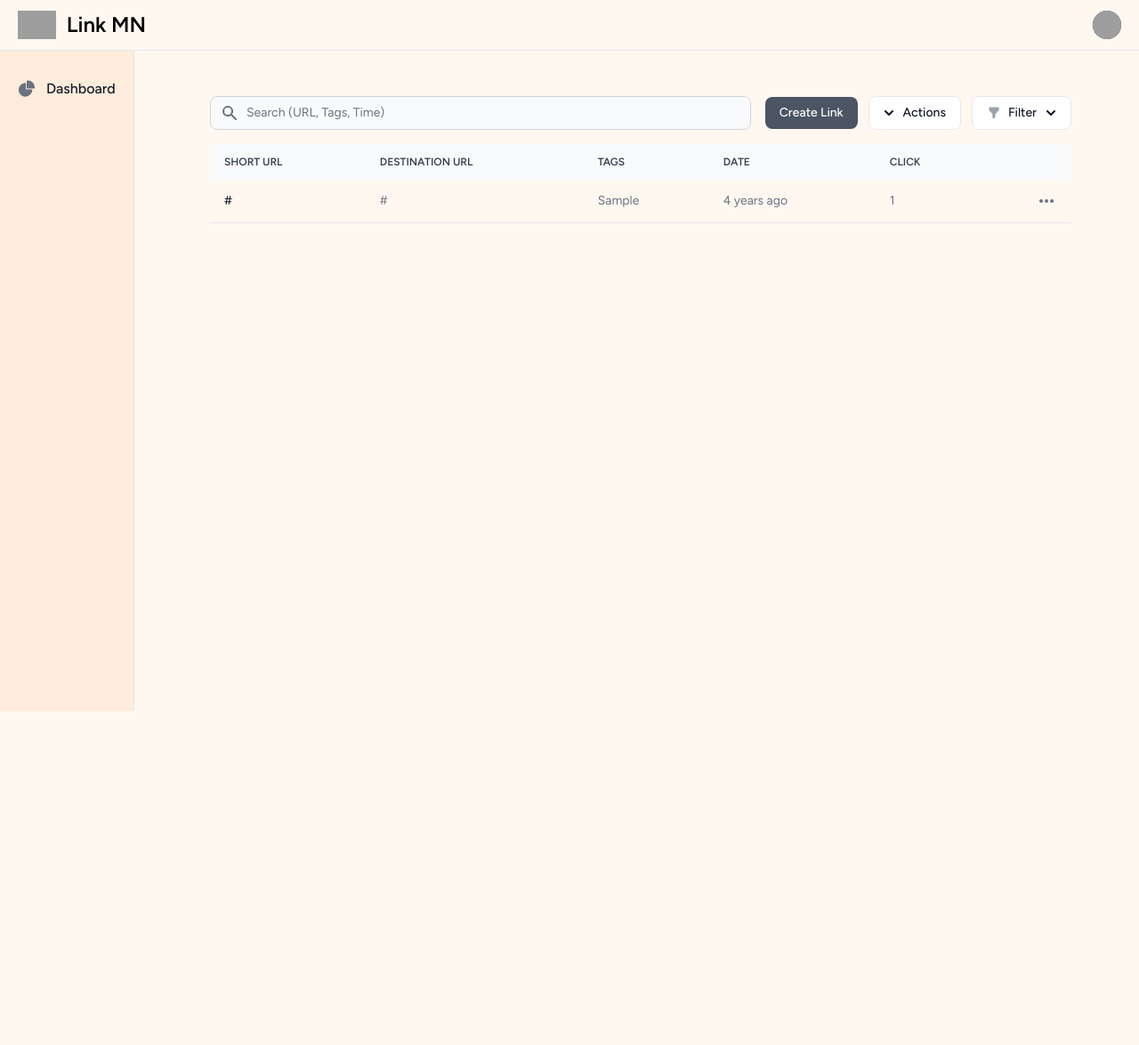
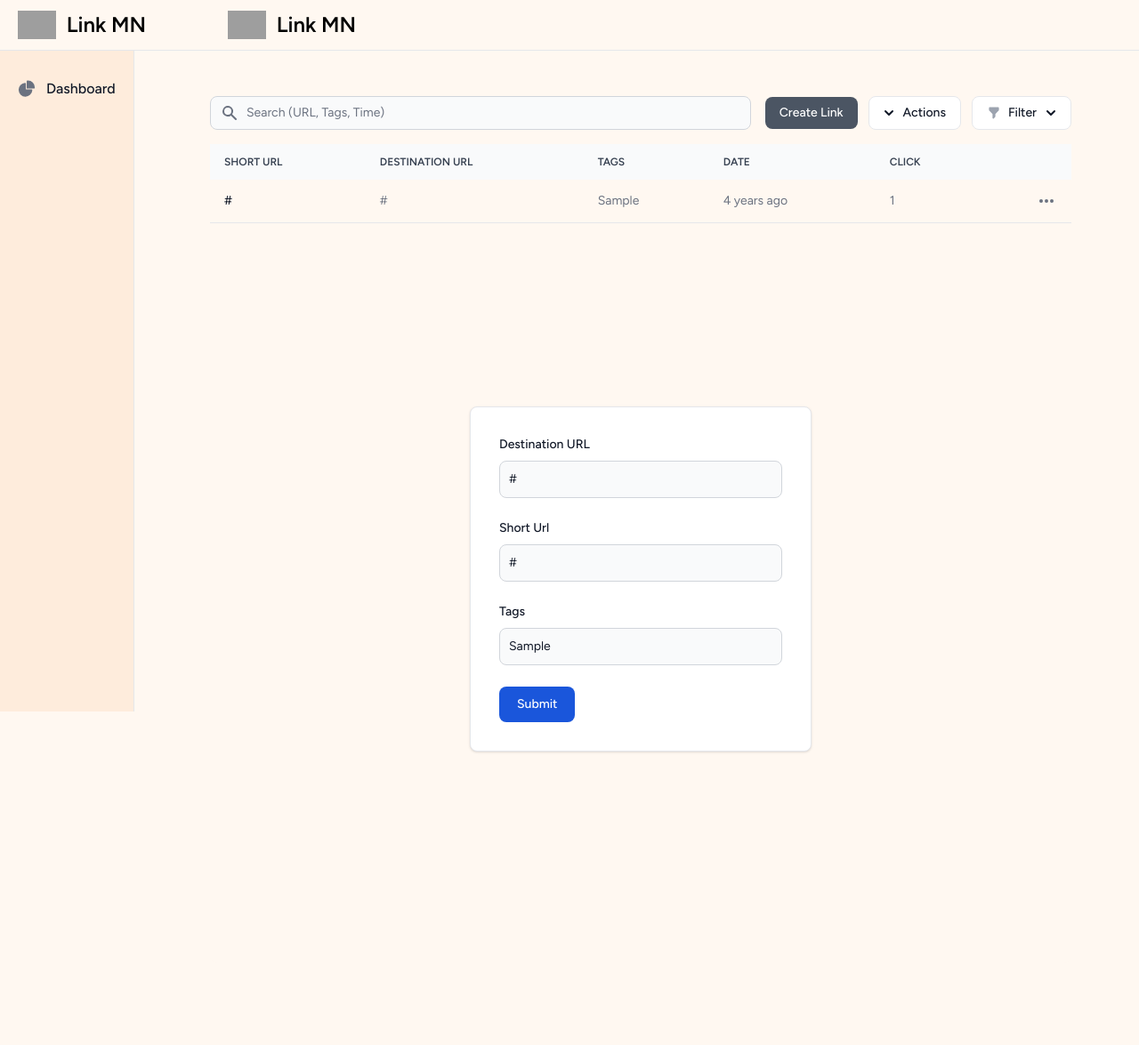
Before and after one commit to muftimehedihasan/LinkManagementTool-Pro, a Laravel app: page /dashboard in a window 1280 px wide. Shown: the whole page at 89% size. Before the commit the page ends 800 px from the top, so only its background shows below. Run offline with Laravel 12, Linux system fonts and the light colour scheme; a user stored in the database is signed in; data comes from the database, SQL or seed files in the repository; tables that the repository leaves empty hold one stand-in row (values such as "Sample post"); style sheets or scripts are compiled from the project's sources; some libraries are stand-ins or nearby versions; grey boxes are pictures that could not be loaded.

Commit message:
edit form update

```diff
--- a/resources/views/links/edit.blade.php
+++ b/resources/views/links/edit.blade.php
@@ -1,3 +1,58 @@
+<x-app-layout>
+
+
+
+    <div class="flex items-center justify-center min-h-screen orange-100">
+        <div class="w-full max-w-sm bg-white border border-gray-200 rounded-lg shadow dark:bg-gray-800 dark:border-gray-700">
+            <!-- Modal body -->
+            <div class="p-4 md:p-8 space-y-4">
+                <form action="{{ route('links.update', $link->id) }}" method="POST">
+                    @csrf
+                    @method('PATCH')
+                    <div class="mb-6">
+                        <label for="destination_url_{{ $link->id }}" class="block mb-2 text-sm font-medium text-gray-900 dark:text-white">Destination URL</label>
+                        <input type="url" name="destination_url" id="destination_url_{{ $link->id }}" value="{{ $link->destination_url }}" class="bg-gray-50 border border-gray-300 text-gray-900 text-sm rounded-lg focus:ring-blue-500 focus:border-blue-500 block w-full p-2.5 dark:bg-gray-700 dark:border-gray-600 dark:placeholder-gray-400 dark:text-white dark:focus:ring-blue-500 dark:focus:border-blue-500" required>
+                    </div>
+                    <div class="mb-6">
+                        <label for="custom_url_{{ $link->id }}" class="block mb-2 text-sm font-medium text-gray-900 dark:text-white">Short Url</label>
+                        <input type="text" name="custom_url" id="custom_url_{{ $link->id }}" value="{{ $link->short_url }}" class="bg-gray-50 border border-gray-300 text-gray-900 text-sm rounded-lg focus:ring-blue-500 focus:border-blue-500 block w-full p-2.5 dark:bg-gray-700 dark:border-gray-600 dark:placeholder-gray-400 dark:text-white dark:focus:ring-blue-500 dark:focus:border-blue-500" placeholder="short-url">
+                    </div>
+                    <div class="mb-6">
+                        <label for="tags_{{ $link->id }}" class="block mb-2 text-sm font-medium text-gray-900 dark:text-white">Tags</label>
+                        <input type="text" name="tags" id="tags_{{ $link->id }}" value="{{ $link->tags }}" class="bg-gray-50 border border-gray-300 text-gray-900 text-sm rounded-lg focus:ring-blue-500 focus:border-blue-500 block w-full p-2.5 dark:bg-gray-700 dark:border-gray-600 dark:placeholder-gray-400 dark:text-white dark:focus:ring-blue-500 dark:focus:border-blue-500" placeholder="e.g., technology, tools">
+                    </div>
+
+                    <button type="submit" class="text-white bg-blue-700 hover:bg-blue-800 focus:ring-4 focus:outline-none focus:ring-blue-300 font-medium rounded-lg text-sm w-full sm:w-auto px-5 py-2.5 text-center dark:bg-blue-600 dark:hover:bg-blue-700 dark:focus:ring-blue-800">Submit</button>
+                </form>
+            </div>
+        </div>
+    </div>
+
+
+
+
+</x-app-layout>
+
+
+
+
+
+
+
+
+
+
+
+
+
+
+
+
+
+
+
+
+
 {{-- <div id="edit-modal" tabindex="-1" aria-hidden="true" class="hidden overflow-y-auto overflow-x-hidden fixed top-0 right-0 left-0 z-50 justify-center items-center w-full md:inset-0 h-[calc(100%-1rem)] max-h-full">
     <div class="relative p-4 w-full max-w-2xl max-h-full">
         <!-- Modal content -->
@@ -76,6 +131,7 @@
             </div>
 
             <button type="submit" class="btn btn-primary">Update Link</button>
-            {{-- <a href="{{ route('dashboard') }}" class="btn btn-secondary">Cancel</a> --}}
-        {{-- </form>
-    </div> --}}
+       <a href="{{ route('dashboard') }}" class="btn btn-secondary">Cancel</a>
+        </form>
+    </div>
+ --}}
```
